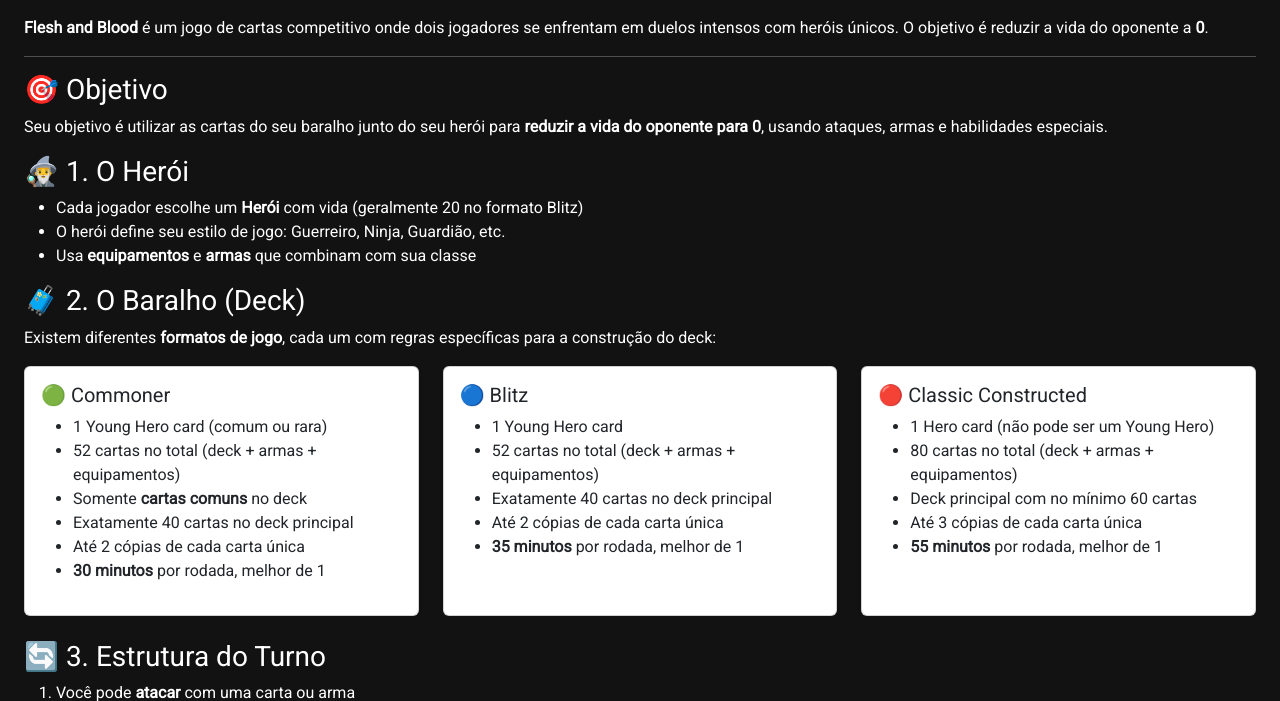
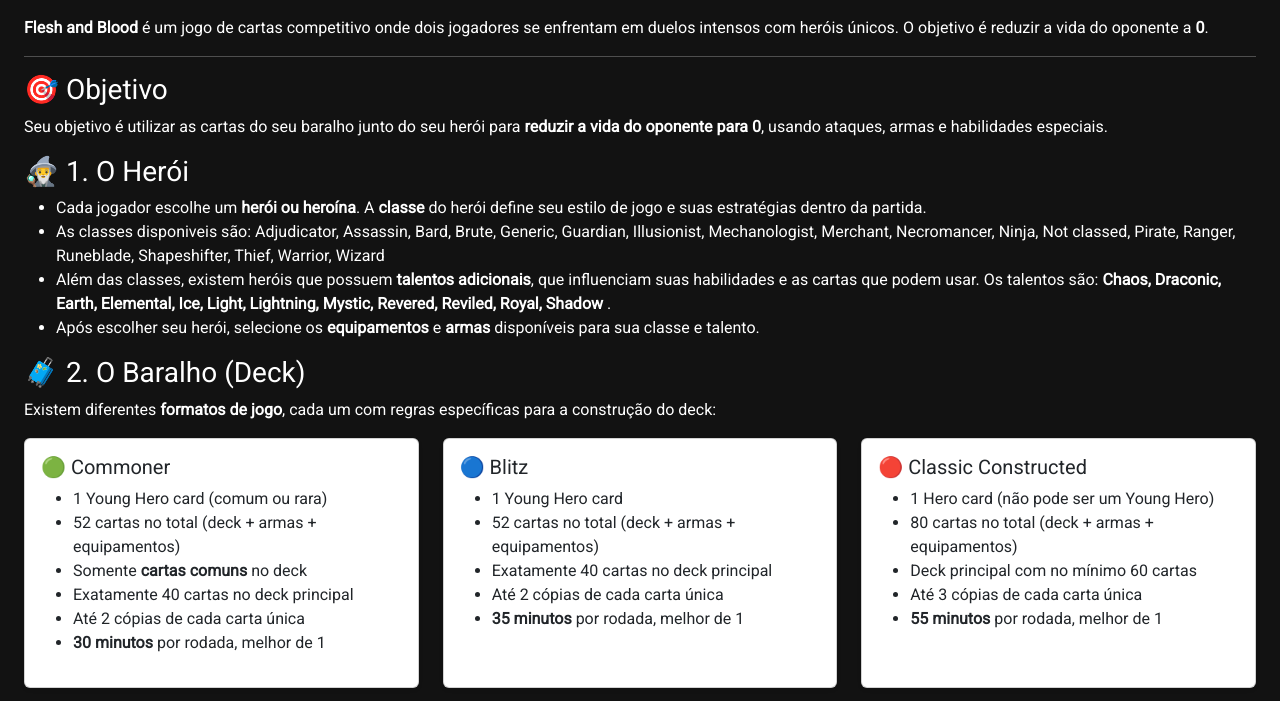
Before and after one commit to robertzimmi/13dominate, a Flask app: page /aprender in a window 1280 px wide. Shown: the part 172-873 px from the top of the page. Run offline with Flask 3, Linux system fonts and the light colour scheme; some libraries are stand-ins or nearby versions.

Commit message:
Update aprender.html

```diff
--- a/templates/aprender.html
+++ b/templates/aprender.html
@@ -15,9 +15,13 @@
 
 <h3>🧙‍♂️ 1. O Herói</h3>
 <ul>
-  <li>Cada jogador escolhe um <strong>Herói</strong> com vida (geralmente 20 no formato Blitz)</li>
-  <li>O herói define seu estilo de jogo: Guerreiro, Ninja, Guardião, etc.</li>
-  <li>Usa <strong>equipamentos</strong> e <strong>armas</strong> que combinam com sua classe</li>
+  <li>Cada jogador escolhe um <strong>herói ou heroína</strong>. A <strong>classe</strong> do herói define seu estilo de jogo e suas estratégias dentro da partida.</li>
+  <li>As classes disponiveis são: Adjudicator, Assassin, Bard, Brute, Generic, Guardian, Illusionist, Mechanologist, Merchant, Necromancer, Ninja, Not classed, Pirate, Ranger, Runeblade, Shapeshifter, Thief, Warrior, Wizard</li>
+  <li> Além das classes, existem heróis que possuem <strong>talentos adicionais</strong>, que influenciam suas habilidades e as cartas que podem usar. Os talentos são:
+  <strong>
+    Chaos, Draconic, Earth, Elemental, Ice, Light, Lightning, Mystic, Revered, Reviled, Royal, Shadow
+  </strong>.</li>
+  <li> Após escolher seu herói, selecione os <strong>equipamentos</strong> e <strong>armas</strong> disponíveis para sua classe e talento.</li>
 </ul>
 
 <h3>🧳 2. O Baralho (Deck)</h3>
```
